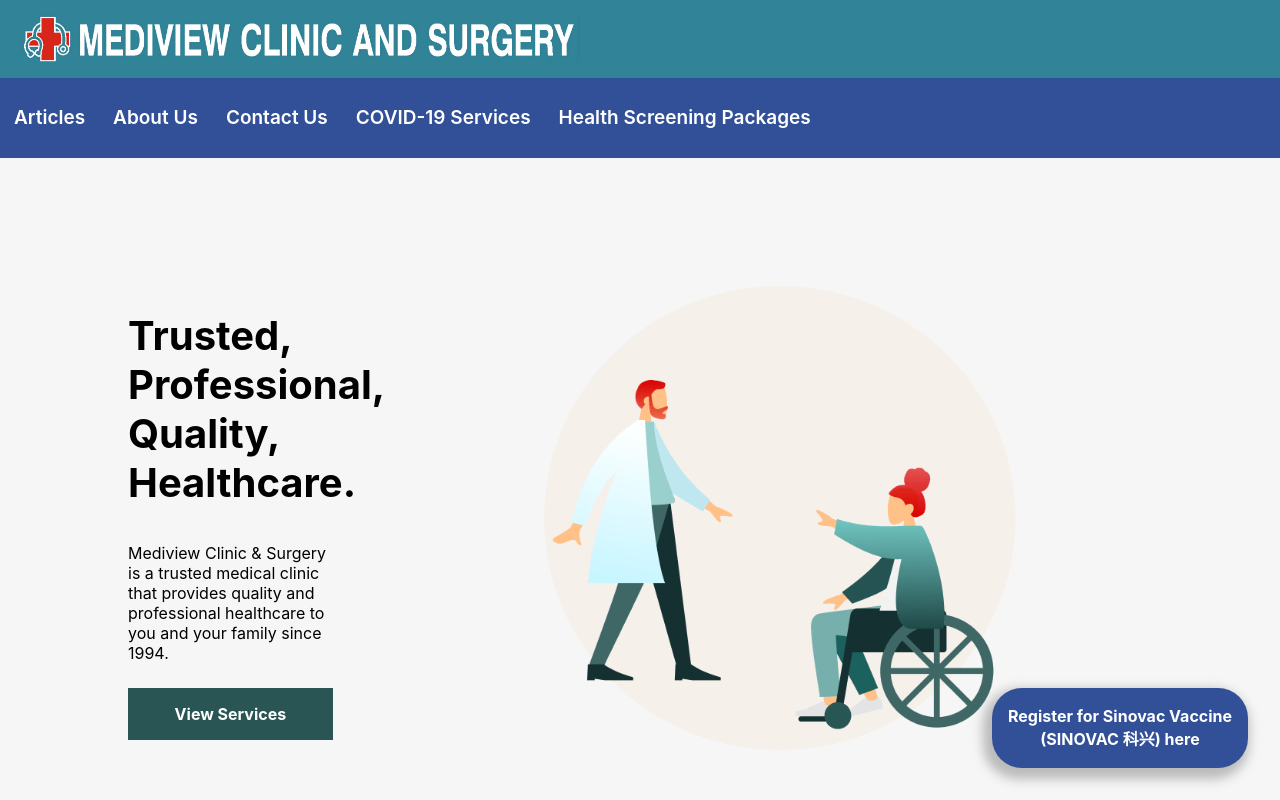
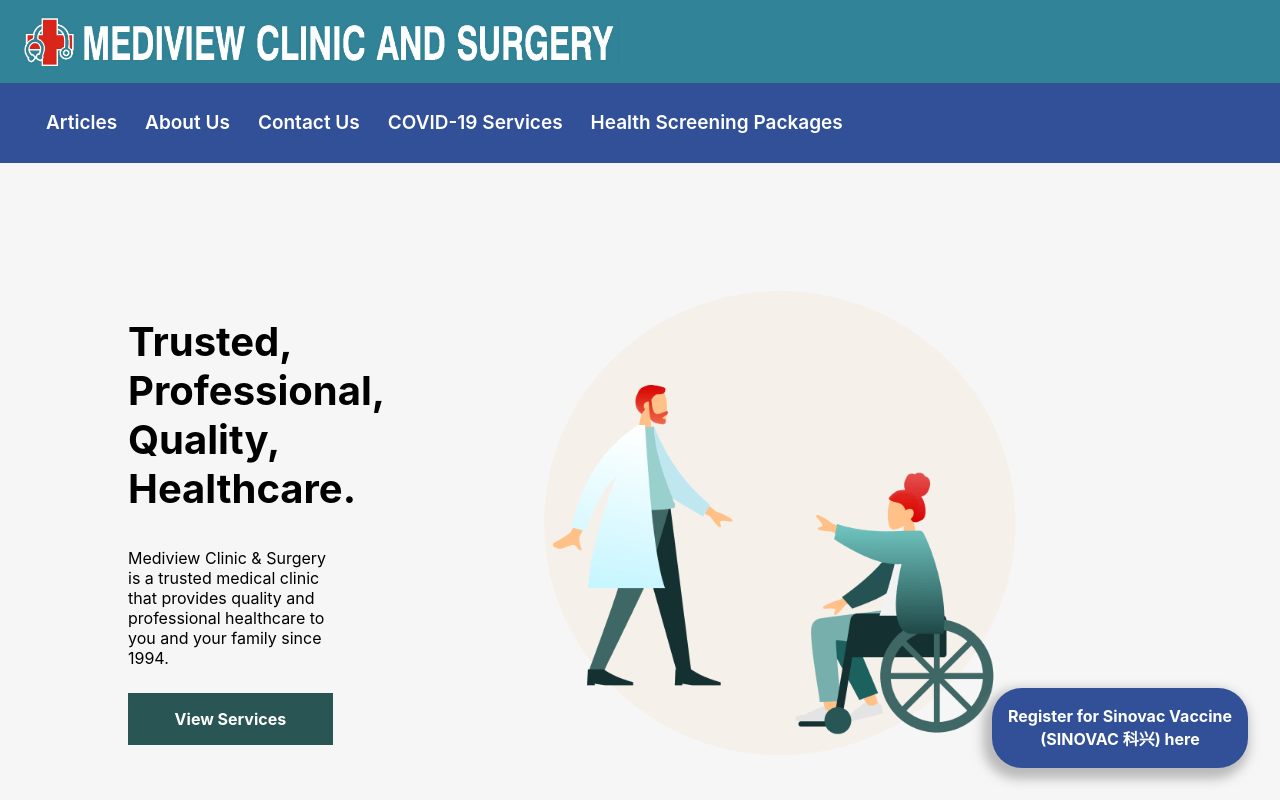
Before and after one commit to AbsoluteGibs/commercial-clinic-mediview, a React (Create React App) app in the folder frontend/: page / in a window 1280 px wide. Shown: the top 800 px of the page. Built offline with nearby package versions, Linux system fonts and the light colour scheme.

Commit message:
reposition navbar

```diff
--- a/frontend/src/App.css
+++ b/frontend/src/App.css
@@ -109,7 +109,7 @@ tr, td{
 }
 
 .logo-container{
-  max-width: 600px;
+  max-width: 40em;
 }
 
 h1{
--- a/frontend/src/components/navbar/navbar.css
+++ b/frontend/src/components/navbar/navbar.css
@@ -1,9 +1,9 @@
 #navbar {
 	background: var(--secondary-color);
 	color: var(--font-light-color);
-	height: 80px;
-    border-width: 2px;
+	height: 5em;
 	width: 100%;
+	padding-left: 2em;
 }
 #navbar ul, #navbar li {
 	margin: 0 auto;
@@ -85,7 +85,7 @@
 	color: var(--font-dark-color);
 }
 @media screen and (max-width: 800px){
-	#navbar {position:relative}
+	#navbar {position:relative;}
 	#navbar ul {background:#111;position:absolute;top:100%;right:0;left:0;z-index:3;height:auto;display:none; opacity: 0.98;}
 	#navbar ul.sub-navbars {width:100%;position:static;}
 	#navbar ul.sub-navbars a {padding-left:30px;}
--- a/frontend/src/index.css
+++ b/frontend/src/index.css
@@ -26,6 +26,12 @@ code {
     monospace;
 }
 
+* {
+  -moz-box-sizing: border-box;
+  -webkit-box-sizing: border-box;
+   box-sizing: border-box;
+}
+
 /* code below used for finding div bugs */
 /* * {
   outline: 1px solid red;
```
